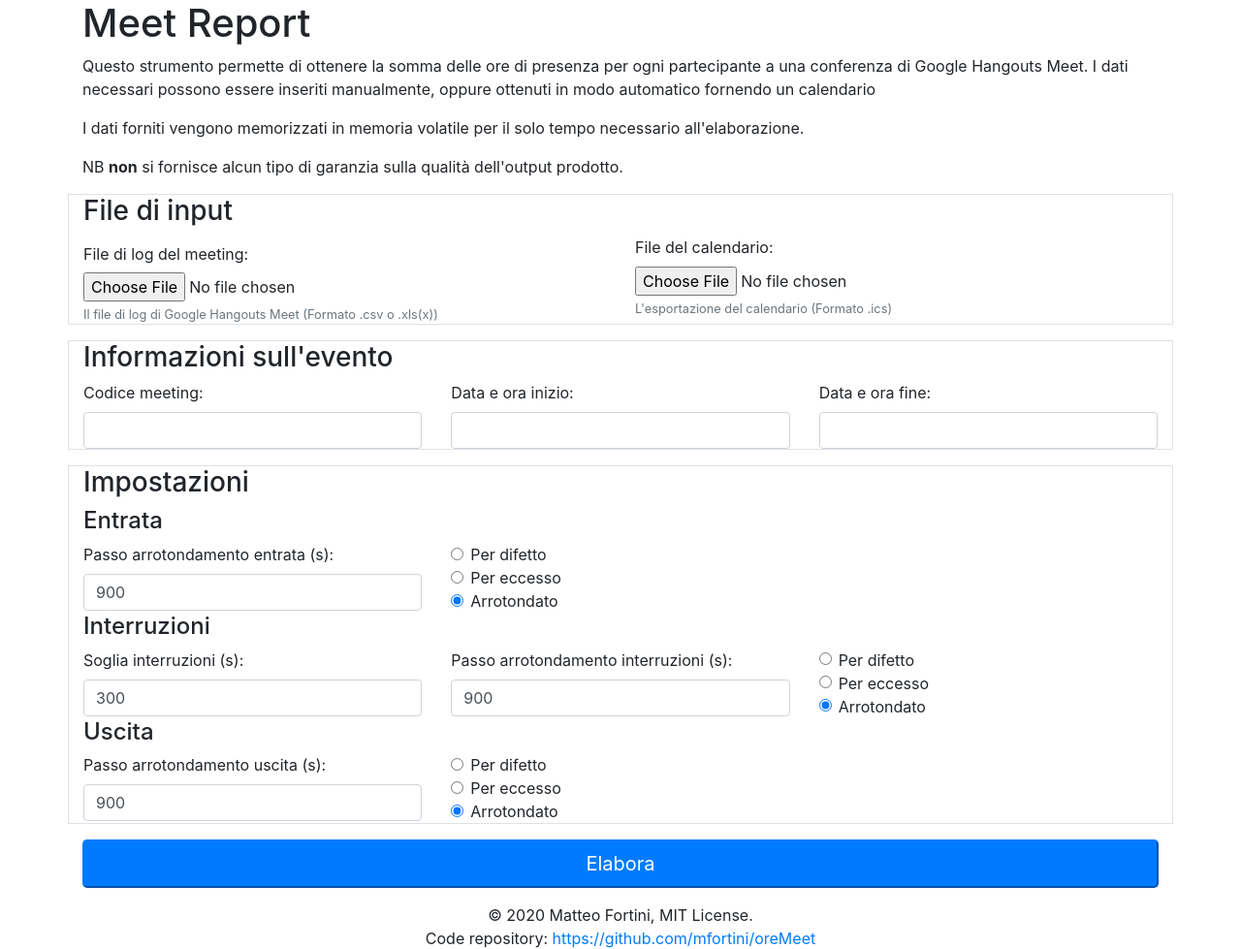
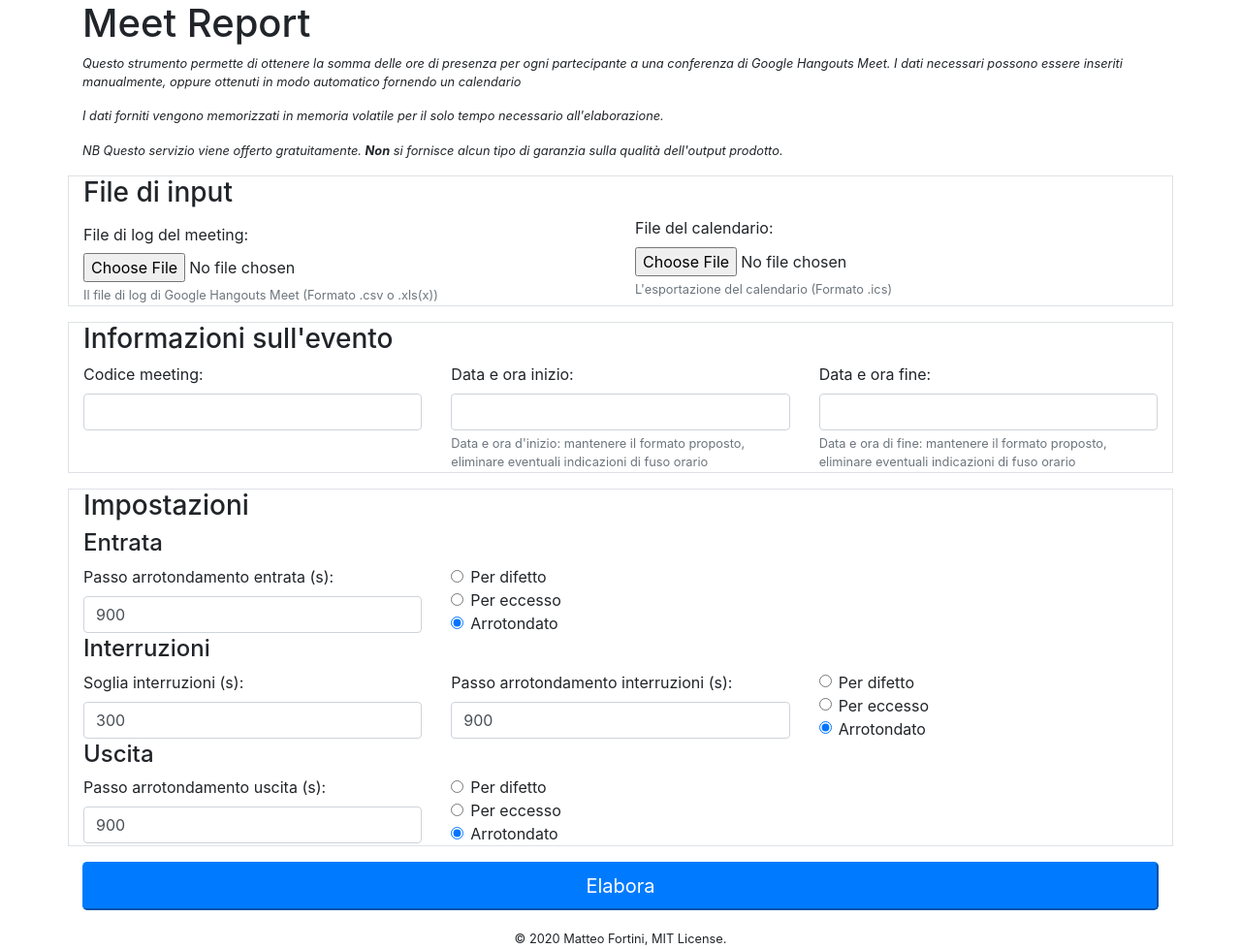
Before and after one commit to mfortini/oreMeet, a FastAPI app: page / in a window 1280 px wide. Shown: the top 979 px of the page at 97% size. Run offline with FastAPI, Linux system fonts and the light colour scheme; some libraries are stand-ins or nearby versions.

Commit message:
Better help and documentation

```diff
--- a/app/templates/inputForm.html
+++ b/app/templates/inputForm.html
@@ -16,10 +16,11 @@
             <div class="row">
                 <div class="col-12">
                     <h1>Meet Report</h1>
-                    <p>Questo strumento permette di ottenere la somma delle ore di presenza per ogni partecipante a una conferenza di Google Hangouts Meet. I dati necessari possono essere inseriti manualmente, oppure ottenuti in modo automatico
+                    <small><i><p>Questo strumento permette di ottenere la somma delle ore di presenza per ogni partecipante a una conferenza di Google Hangouts Meet. I dati necessari possono essere inseriti manualmente, oppure ottenuti in modo automatico
                     fornendo un calendario</p>
                     <p>I dati forniti vengono memorizzati in memoria volatile per il solo tempo necessario all'elaborazione.</p>
-                    <p>NB <strong>non</strong> si fornisce alcun tipo di garanzia sulla qualità dell'output prodotto.</p>
+                    <p>NB Questo servizio viene offerto gratuitamente. <strong>Non</strong> si fornisce alcun tipo di garanzia sulla qualità dell'output prodotto.</p>
+                        </i></small>
                     <form  class="form" action="/meetReport/" method="POST" enctype="multipart/form-data">
                         <div class="form-group row border">
                             <h3 class="col-12">File di input</h3>
@@ -47,10 +48,16 @@
                             <div class="col-lg-4">
                                 <label for="startTime">Data e ora inizio:</label>
                                 <input type="text" id="startTime"  class="form-control" name="startTime"/>
+                                <small id="startTimeHelpBlock" class="form-text text-muted">
+                                    Data e ora d'inizio: mantenere il formato proposto, eliminare eventuali indicazioni di fuso orario
+                                </small>
                             </div>
                             <div class="col-lg-4">
                                 <label for="endTime" >Data e ora fine:</label>
                                 <input type="text" id="endTime"  class="form-control" name="endTime" />
+                                <small id="endTimeHelpBlock" class="form-text text-muted">
+                                    Data e ora di fine: mantenere il formato proposto, eliminare eventuali indicazioni di fuso orario
+                                </small>
                             </div>
                         </div>
 
@@ -133,7 +140,7 @@
             </div>
             <footer>
                 <div class="footer-copyright text-center py-3">
-                    <p>© 2020 Matteo Fortini, MIT License.<br>Code repository: <a href="https://github.com/mfortini/oreMeet">https://github.com/mfortini/oreMeet</a>
+                    <small><p>© 2020 Matteo Fortini, MIT License.<br>Code repository: <a href="https://github.com/mfortini/oreMeet">https://github.com/mfortini/oreMeet</a></small>
                 </div>
             </footer>
         </div>
```
